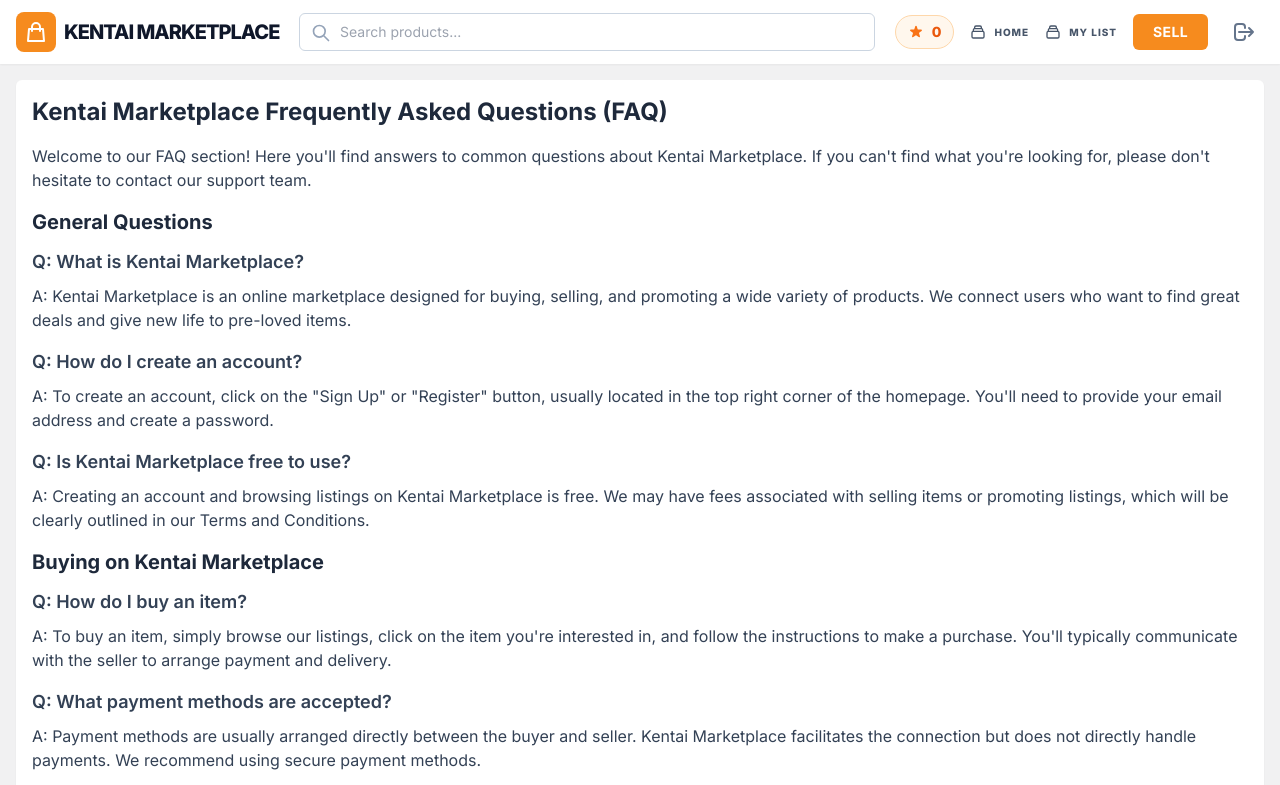
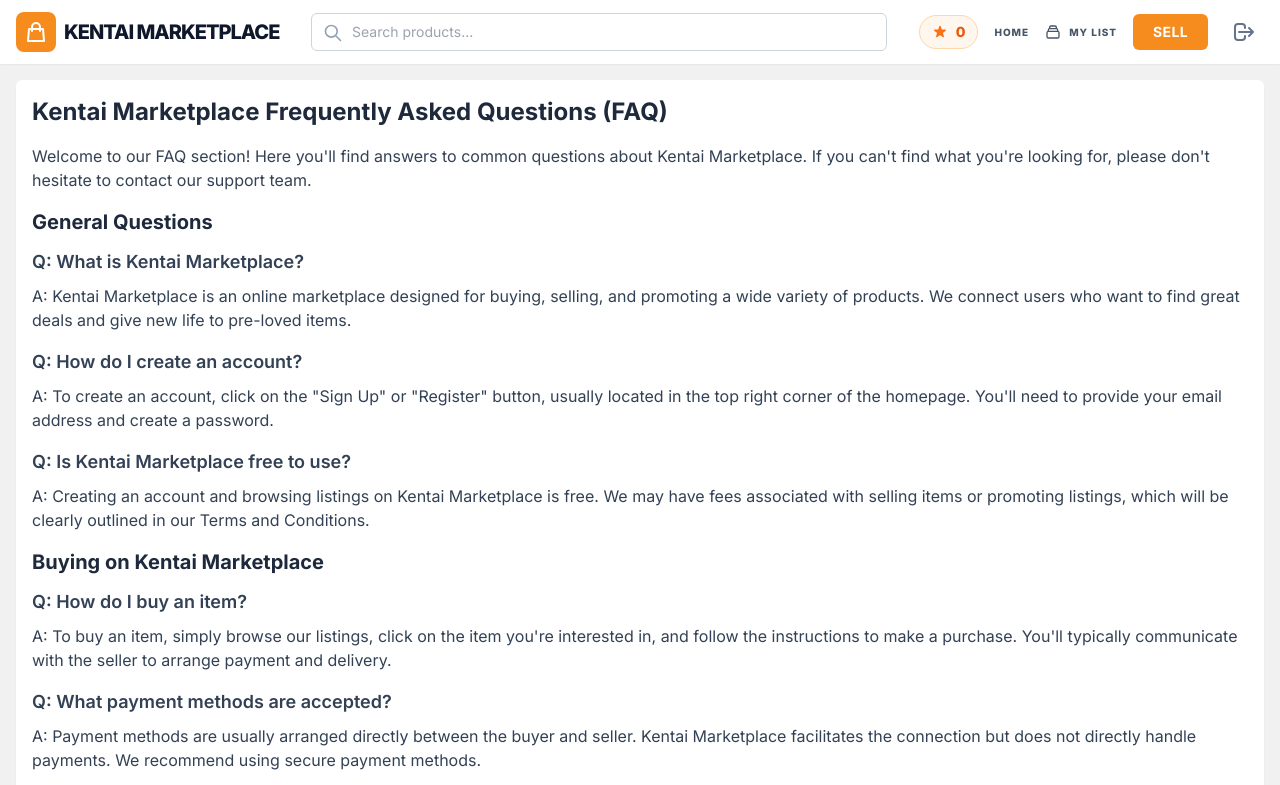
Before and after one commit to Fakowajo3908/kentaimarketplace, a website: page faq.html in a window 1280 px wide. Shown: the top 785 px of the page. Drawn offline with nearby package versions, Linux system fonts and the light colour scheme; no server answers.

Commit message:
first commit

```diff
--- a/faq.html
+++ b/faq.html
@@ -71,7 +71,6 @@
           <span class="text-orange-600 font-black text-xs sm:text-sm" id="navPoints">0</span>
         </div>
         <button onclick="location.href='index.html'" class="hidden sm:flex items-center gap-2 text-slate-600 hover:text-orange-600 font-black uppercase text-[10px] tracking-widest transition">
-            <svg class="w-4 h-4" fill="none" stroke="currentColor" viewBox="0 0 24 24"><path stroke-width="2" d="M19 11H5m14 0a2 2 0 012 2v6a2 2 0 01-2 2H5a2 2 0 01-2-2v-6a2 2 0 012-2m14 0V9a2 2 0 00-2-2M5 11V9a2 2 0 012-2m0 0V5a2 2 0 012-2h6a2 2 0 012 2v2M7 7h10"/></svg>
             Home
         </button>
         <button onclick="location.href='my-listings.html'" class="hidden sm:flex items-center gap-2 text-slate-600 hover:text-orange-600 font-black uppercase text-[10px] tracking-widest transition">
```
